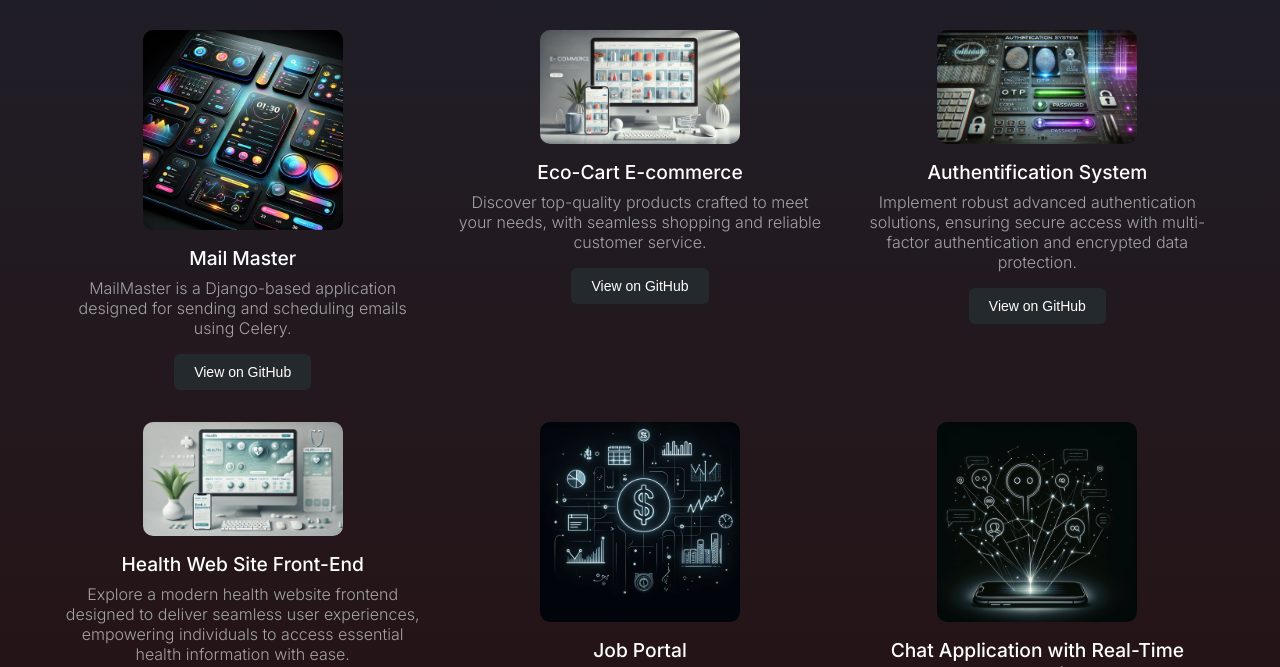
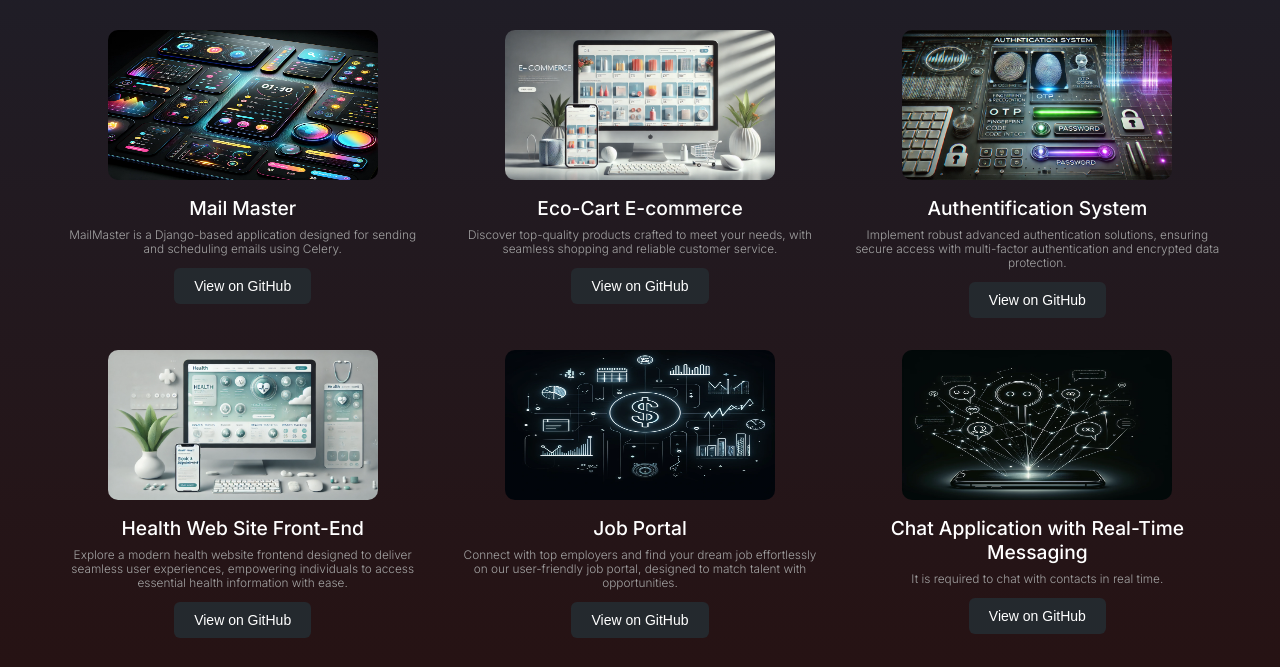
Before and after one commit to onurcatik/onurcatik.github.io, a plain HTML site: page projects.html in a window 1280 px wide. Shown: the part 55-722 px from the top of the page. Drawn offline with Linux system fonts and the light colour scheme.

Commit message:
portfolio fixed

```diff
--- a/css/styles.css
+++ b/css/styles.css
@@ -159,7 +159,7 @@ p {
 
 .gallery img {
   max-width: 100%;
-  height: auto;
+  /* height: auto; */
   display: block;
   margin: 0 auto;
   border-radius: 10px;
@@ -173,8 +173,9 @@ p {
 }
 
 .gallery p {
+
   margin-top: 0.5rem;
-  font-size: 1em;
+  font-size: 0.74em;
   font-weight: 300;
   color: rgb(163, 163, 163);
   text-align: center;
@@ -193,7 +194,7 @@ p {
 }
 
 .github-button-container {
-  margin-top: 15px;
+  margin-top: 0px;
 }
 
 .github-button-container button {
--- a/projects.html
+++ b/projects.html
@@ -29,7 +29,7 @@
                 <div class="gallery-item">
                     <a href="./projects/project_1.html">
                         <figure>
-                            <img src="./img/to-do.webp" alt="Project 1" width="200" height="150" />
+                            <img src="./img/to-do.webp" alt="Project 1" width="270" height="150dü" />
                             <figcaption class="figcaption">Mail Master</figcaption>
                             <p>MailMaster is a Django-based application designed for sending and scheduling emails using Celery. </p>
                         </figure>
@@ -41,7 +41,7 @@
                 <div class="gallery-item">
                     <a href="./projects/project_2.html">
                         <figure>
-                            <img src="./img/ecommerce.webp" alt="Project 2" width="200" height="150" />
+                            <img src="./img/ecommerce.webp" alt="Project 2" width="270" height="150" />
                             <figcaption class="figcaption">Eco-Cart E-commerce</figcaption>
                             <p>Discover top-quality products crafted to meet your needs, with seamless shopping and reliable customer service.</p>
                         </figure>
@@ -53,7 +53,7 @@
                 <div class="gallery-item">
                     <a href="./projects/project_3.html">
                         <figure>
-                            <img src="./img/auth.webp" alt="Project 3" width="200" height="150" />
+                            <img src="./img/auth.webp" alt="Project 3" width="270" height="150" />
                             <figcaption class="figcaption">Authentification System</figcaption>
                             <p>Implement robust advanced authentication solutions, ensuring secure access with multi-factor authentication and encrypted data protection.</p>
                         </figure>
@@ -66,7 +66,7 @@
                 <div class="gallery-item">
                     <a href="./projects/project_4.html">
                         <figure>
-                            <img src="./img/health.webp" alt="Project 4" width="200" height="150" />
+                            <img src="./img/health.webp" alt="Project 4" width="270" height="150" />
                             <figcaption class="figcaption">Health Web Site Front-End</figcaption>
                             <p>Explore a modern health website frontend designed to deliver seamless user experiences, empowering individuals to access essential health information with ease.</p>
                         </figure>
@@ -79,7 +79,7 @@
                 <div class="gallery-item">
                     <a href="./projects/project_5.html">
                         <figure>
-                            <img src="./img/budget.webp" alt="Project 5" width="200" height="150" />
+                            <img src="./img/budget.webp" alt="Project 5" width="270" height="150" />
                             <figcaption class="figcaption">Job Portal</figcaption>
                             <p>Connect with top employers and find your dream job effortlessly on our user-friendly job portal, designed to match talent with opportunities.</p>
                         </figure>
@@ -92,7 +92,7 @@
                 <div class="gallery-item">
                     <a href="./projects/project_6.html">
                         <figure>
-                            <img src="./img/chat.webp" alt="Project 6" width="200" height="150" />
+                            <img src="./img/chat.webp" alt="Project 6" width="270" height="150" />
                             <figcaption class="figcaption">Chat Application with Real-Time Messaging</figcaption>
                             <p>It is required to chat with contacts in real time.</p>
                         </figure>
```
